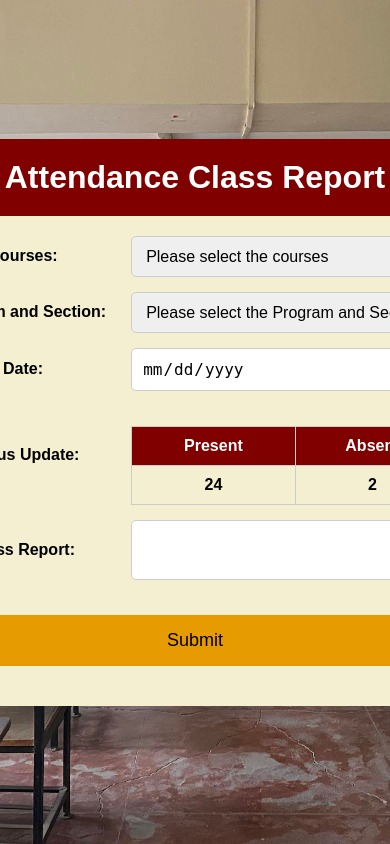
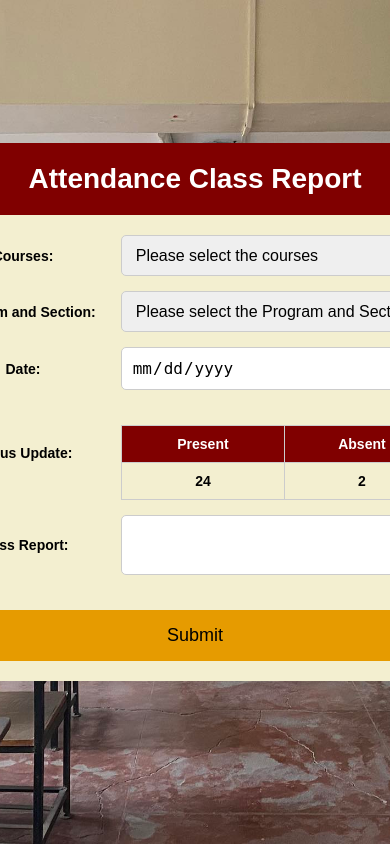
Before and after one commit to PUP-BSIT/project-digital_dynasty, a PHP site: page /works/attendance_classreport.html in a window 390 px wide; the page is wider, and only the part inside the window is pictured. Run offline with PHP 8.4, Linux system fonts and the light colour scheme.

Commit message:
add new changes

```diff
--- a/styles/class_report_styles.css
+++ b/styles/class_report_styles.css
@@ -116,3 +116,31 @@
   background-color: #e6cc00;
   color: black;
 }
+
+@media (max-width: 768px) {
+  .form-container {
+    padding: 20px;
+    font-size: 14px;
+  }
+
+  form {
+    grid-template-columns: 1fr;
+  }
+
+  form input[type="submit"] {
+    width: 100%;
+    margin-left: 0;
+  }
+}
+
+@media (min-width: 769px) and (max-width: 1024px) {
+  .form-container {
+    max-width: 500px;
+  }
+}
+
+@media (min-width: 1025px) {
+  .form-container {
+    max-width: 700px;
+  }
+}
```
Also changed, not shown: styles/attendance_styles.css (+19 -0 lines).
